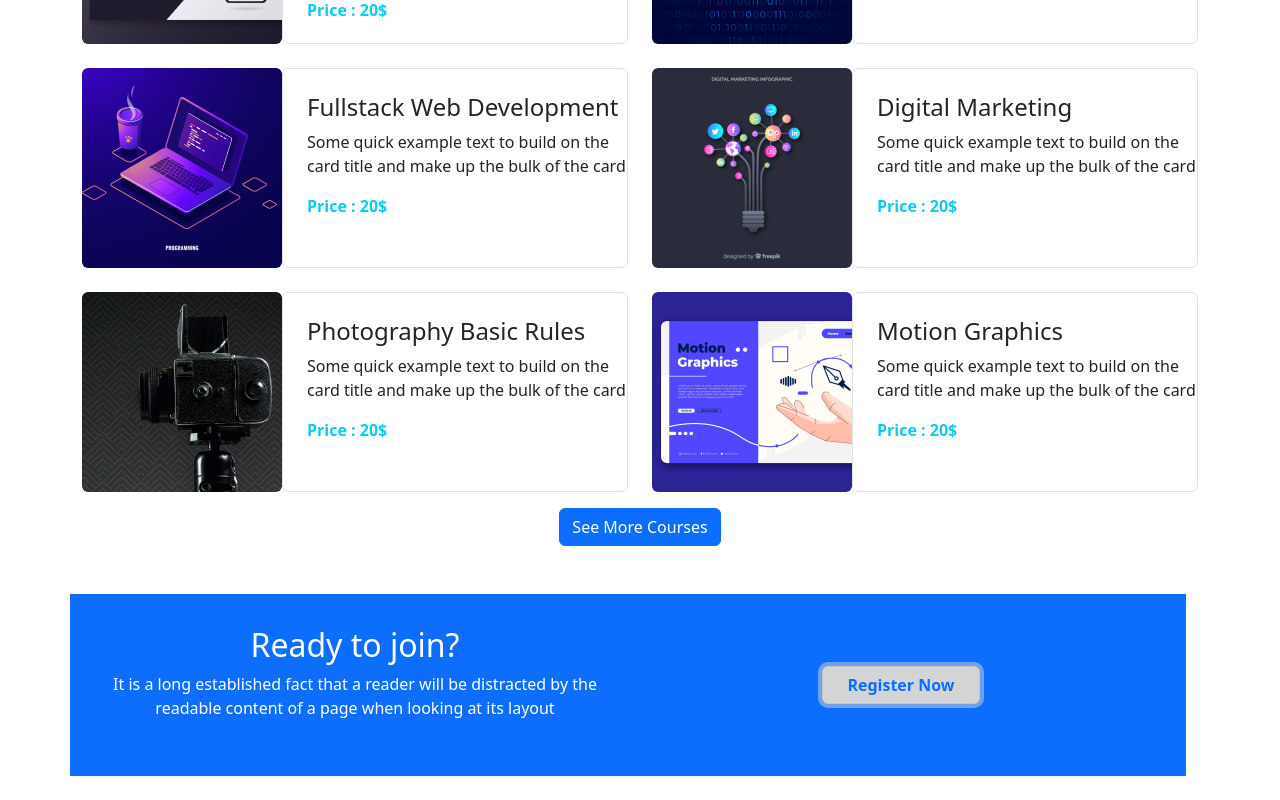
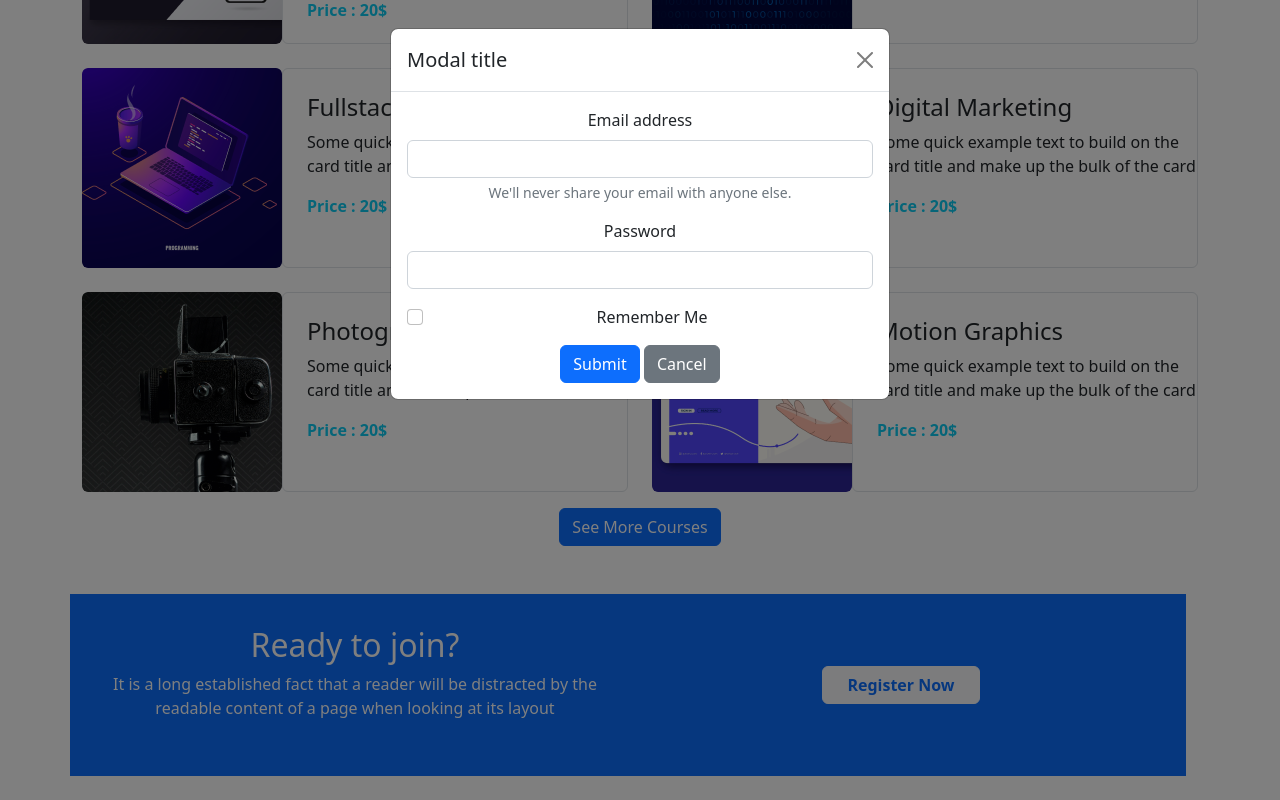
Before and after one commit to MdHRShohel/TeachHero, a plain HTML site: page index.html in a window 1280 px wide. Both pictures are taken after a click on the button "Register Now". Shown: the part 1064-1864 px from the top of the page. Drawn offline with nearby package versions, Linux system fonts and the light colour scheme.

Commit message:
modal added (it was fun!!)

```diff
--- a/index.html
+++ b/index.html
@@ -288,13 +288,43 @@
             <div class="col-md-12 text-center">
               <button
                 type="button"
-                class="btn btn-light text-primary fw-semibold px-4"
-              >
+                class="btn btn-light text-primary fw-semibold px-4"  data-bs-toggle="modal" " data-bs-target="#exampleModal">
                 Register Now
               </button>
+              <!-- Modal -->
+            <div class="modal fade" id="exampleModal" tabindex="-1" aria-labelledby="exampleModalLabel" aria-hidden="true">
+                <div class="modal-dialog">
+                <div class="modal-content">
+                    <div class="modal-header">
+                    <h5 class="modal-title" id="exampleModalLabel">Modal title</h5>
+                    <button type="button" class="btn-close" data-bs-dismiss="modal" aria-label="Close"></button>
+                    </div>
+                    <div class="modal-body">
+                        <form>
+                            <div class="mb-3">
+                            <label for="exampleInputEmail1" class="form-label">Email address</label>
+                            <input type="email" class="form-control" id="exampleInputEmail1" aria-describedby="emailHelp">
+                            <div id="emailHelp" class="form-text">We'll never share your email with anyone else.</div>
+                            </div>
+                            <div class="mb-3">
+                            <label for="exampleInputPassword1" class="form-label">Password</label>
+                            <input type="password" class="form-control" id="exampleInputPassword1">
+                            </div>
+                            <div class="mb-3 form-check">
+                            <input type="checkbox" class="form-check-input" id="exampleCheck1">
+                            <label class="form-check-label" for="exampleCheck1">Remember Me</label>
+                            </div>
+                            <button type="submit" class="btn btn-primary">Submit</button>
+                            <button type="button" class="btn btn-secondary" data-bs-dismiss="modal">Cancel</button>
+                        </form>
+                    </div>
+                </div>
+                </div>
+            </div>
             </div>
           </div>
         </div>
+        <!-- ________modal end__________ -->
         <!-- Ready to join? end-->
       </div>
     </main>
```
